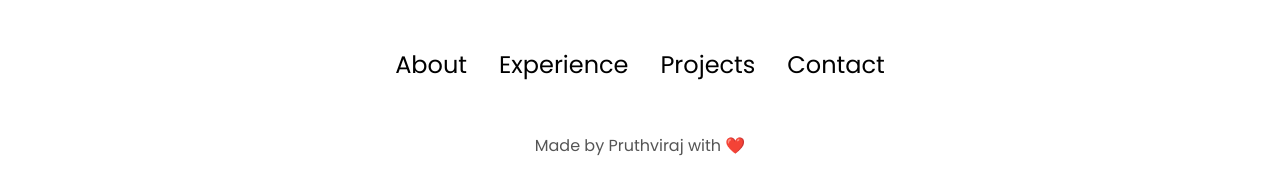
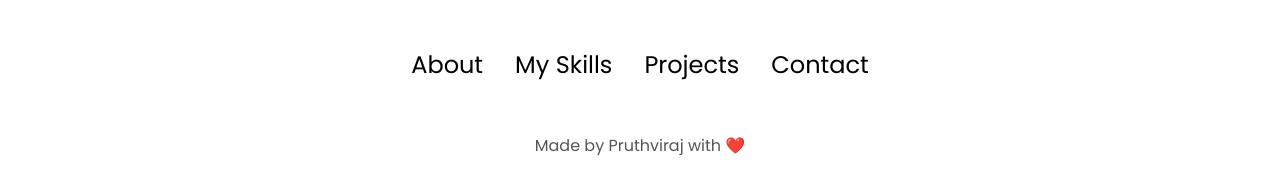
Before and after one commit to Pruthviraj17/my_portfolio, a plain HTML site: page index.html in a window 1280 px wide. Shown: the part 4640-4835 px from the top of the page. Drawn offline with Linux system fonts and the light colour scheme.

Commit message:
updated the cv

```diff
--- a/index.html
+++ b/index.html
@@ -32,7 +32,7 @@
         </div>
         <div class="menu-links">
           <li><a href="#about" onclick="toggleMenu()">About</a></li>
-          <li><a href="#experience" onclick="toggleMenu()">Experience</a></li>
+          <li><a href="#experience" onclick="toggleMenu()">My Skills</a></li>
           <li><a href="#projects" onclick="toggleMenu()">Projects</a></li>
           <li><a href="#contact" onclick="toggleMenu()">Contact</a></li>
         </div>
@@ -322,7 +322,7 @@
                   class="icon"
                 />
                 <div>
-                  <h3>Kubernetes&nbsp;&nbsp;&nbsp;&nbsp;&nbsp;&nbsp;&nbsp;&nbsp;&nbsp;&nbsp;</h3>
+                  <h3>Kubernetes&nbsp;&nbsp;&nbsp;&nbsp;&nbsp;&nbsp;</h3>
                 </div>
               </article>
             </div>
@@ -452,7 +452,7 @@
         <div class="nav-links-container">
           <ul class="nav-links">
             <li><a href="#about">About</a></li>
-            <li><a href="#experience">Experience</a></li>
+            <li><a href="#experience">My Skills</a></li>
             <li><a href="#projects">Projects</a></li>
             <li><a href="#contact">Contact</a></li>
           </ul>
```
Also changed, not shown: 1 other file.
